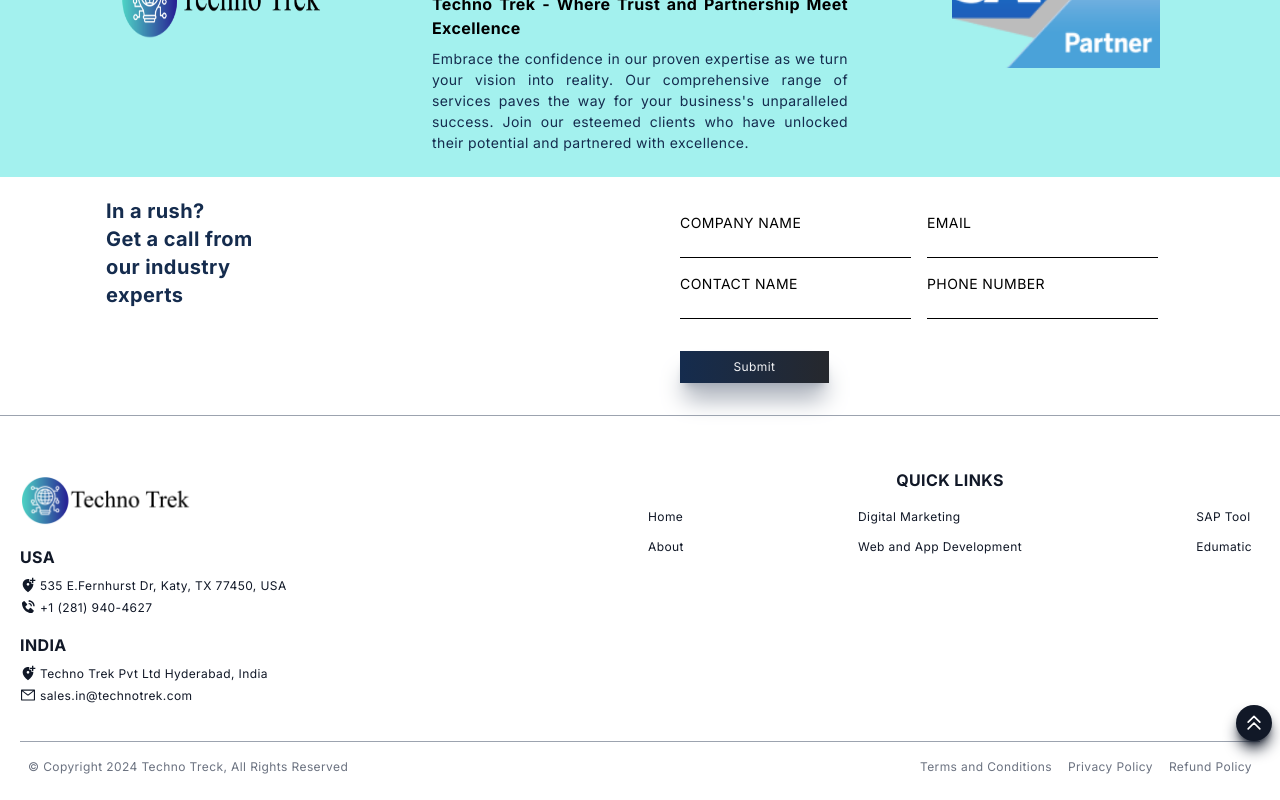
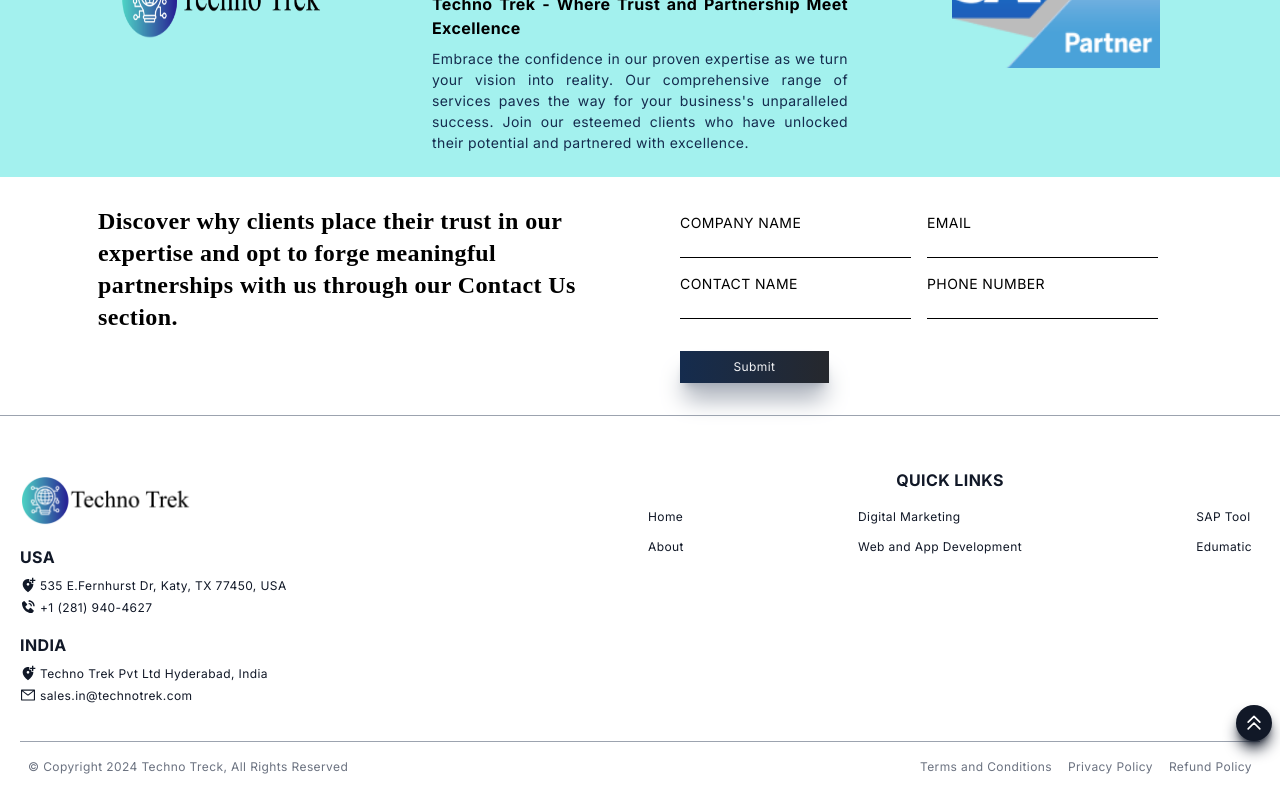
Before and after one commit to Harik-R/slr-zip, a Next.js app: page / in a window 1280 px wide. Shown: the part 3230-4030 px from the top of the page. Built offline with nearby package versions, Linux system fonts and the light colour scheme; no server answers.

Commit message:
Update Contact.jsx

```diff
--- a/src/components/Contact.jsx
+++ b/src/components/Contact.jsx
@@ -11,15 +11,15 @@
 
         <div className='grid lg:grid-cols-2 gap-8'>
           {/* left */}
+          <div className='md:max-w-[500px]'>
+            <h1 className="font-bold md:text-2xl text-2xl text-black text-left py-4">Discover why clients place their trust in our expertise and opt to forge meaningful partnerships with us through our Contact Us section.</h1>
+              </div>
 
-          <div className='md:max-w-[200px]'>
+          {/* <div className='md:max-w-[200px]'>
 
-            <h2 className='py-2 px-2 text-xl text-[#152C4E]'>In a rush? <br />
-              Get a call from our
-              industry experts
-            </h2>
+            <h2 className='py-2 px-2 text-xl text-[#152C4E]'>In a rush? Get a call from our industry experts</h2>
 
-          </div>
+          </div> */}
 
           {/* right */}
           <div className='col-span-1 w-full h-auto rounded-sm lg:p-4'>
```
